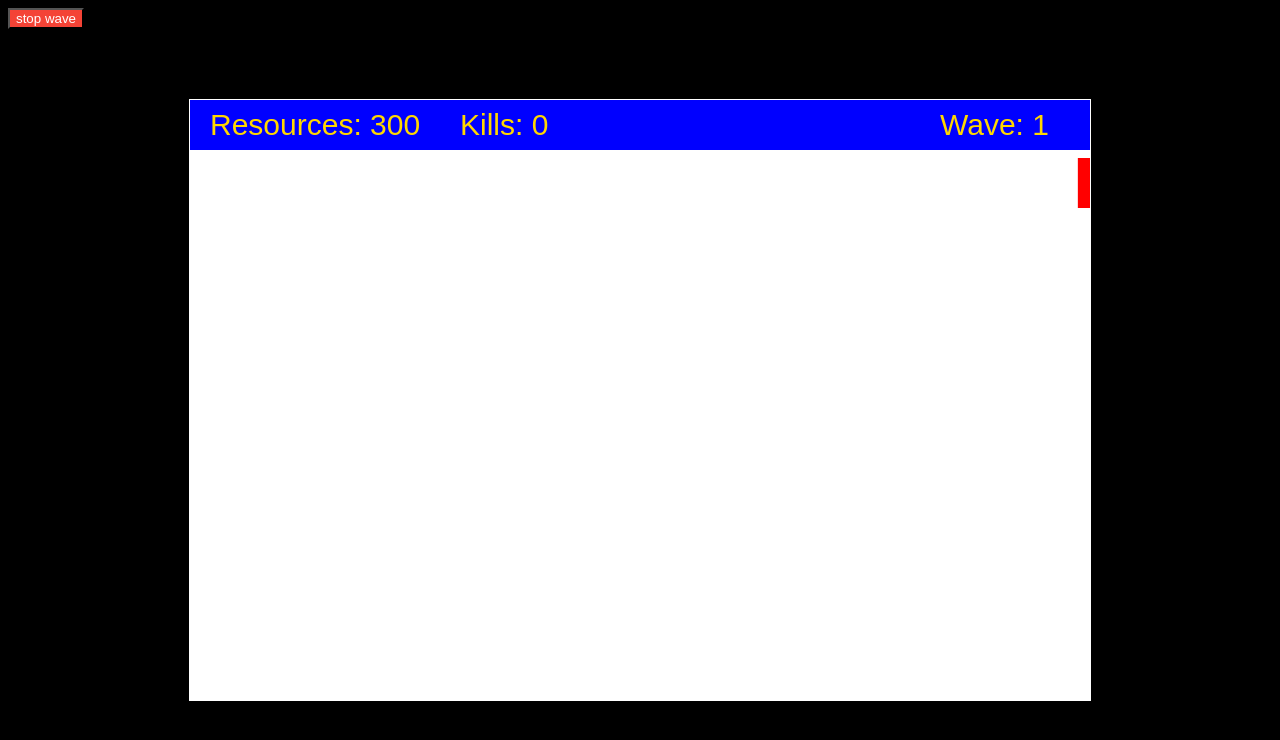
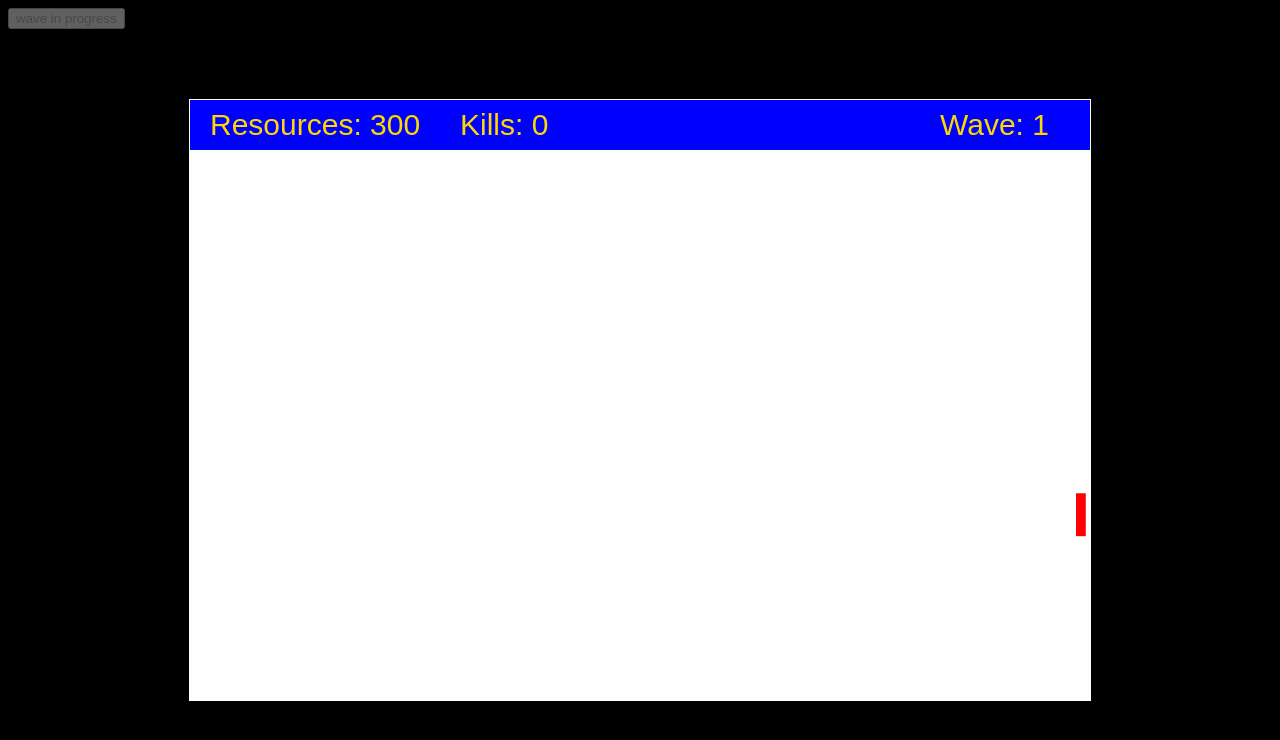
Before and after one commit to mawills/mawills.github.io, a website built with webpack: page index.html in a window 1280 px wide. Both pictures are taken after a click on the button "start". Built offline with nearby package versions, Linux system fonts and the light colour scheme.

Commit message:
create alien population and attack waves

```diff
--- a/js/enemy.ts
+++ b/js/alien.ts
@@ -1,4 +1,4 @@
-export default class Enemy {
+export default class Alien {
   id: number;
   x: number;
   y: number;
@@ -9,6 +9,7 @@ export default class Enemy {
   health: number;
   maxHealth: number;
   lootValue: number;
+  alive: boolean;
 
   constructor(x: number, y: number, width: number, height: number) {
     this.id = Math.random();
@@ -21,10 +22,16 @@ export default class Enemy {
     this.health = 100;
     this.maxHealth = this.health;
     this.lootValue = 20;
+    this.alive = true;
+  }
+
+  checkAlive() {
+    if (this.health <= 0) this.alive = false;
   }
 
   update() {
     this.x -= this.movement;
+    this.checkAlive();
   }
 
   draw(ctx: CanvasRenderingContext2D) {
--- a/js/game.ts
+++ b/js/game.ts
@@ -1,10 +1,11 @@
 import Cell from "./cell";
 import Mouse from "./mouse";
 import Tower from "./tower";
-import Enemy from "./enemy";
+import Alien from "./alien";
 import Projectile from "./projectile";
 import Configuration from "./configuration";
 import FloatingText from "./floatingText";
+import Population from "./population";
 
 interface ControlsBar {
   width: number;
@@ -19,12 +20,12 @@ export default class Game {
   cellGap: number;
   grid: Cell[];
   towers: Map<string, Tower>;
-  enemies: Map<number, Enemy>;
+  aliens: Map<number, Alien>;
   projectiles: Projectile[];
   floatingTexts: FloatingText[];
   controlsBar: ControlsBar;
   mouse: Mouse;
-  enemiesInterval: number;
+  alienSpawnInterval: number;
   numResources: number;
   towerCost: number;
   waveSize: number;
@@ -35,6 +36,10 @@ export default class Game {
   gameOver: boolean;
   nextWaveButton: HTMLButtonElement;
   waveInProgress: boolean;
+  population: Population;
+  alienSurvivors: Alien[];
+  alienReserves: Alien[];
+  gameStarted: boolean;
 
   constructor(config: Configuration) {
     this.config = config;
@@ -54,9 +59,14 @@ export default class Game {
 
     // game objects
     this.towers = new Map();
-    this.enemies = new Map();
+    this.aliens = new Map();
     this.projectiles = [];
     this.floatingTexts = [];
+
+    // alien population
+    this.population = new Population(config.ENEMY_STARTING_POPULATION);
+    this.alienSurvivors = [];
+    this.alienReserves = [];
 
     // stats
     this.numResources = config.PLAYER_STARTING_RESOURCES;
@@ -68,7 +78,7 @@ export default class Game {
       height: this.cellSize,
     };
     this.mouse = new Mouse(config);
-    this.enemiesInterval = config.ENEMY_SPAWN_INTERVAL;
+    this.alienSpawnInterval = config.ENEMY_SPAWN_INTERVAL;
     this.towerCost = config.TOWER_COST;
     this.waveSize = config.STARTING_WAVE_SIZE;
     this.waveGrowthSize = config.WAVE_GROWTH;
@@ -78,6 +88,7 @@ export default class Game {
       document.getElementById("next-wave")
     );
     this.waveInProgress = false;
+    this.gameStarted = false;
 
     this.populateGrid();
     this.handleMouseMovement();
@@ -94,16 +105,17 @@ export default class Game {
     this.handleGrid();
     this.handleTowers();
     this.handleProjectiles();
-    this.handleEnemies();
+    this.handleAliens();
     this.handleGameStatus();
     this.handleFloatingTexts();
+    this.handleAttackWave();
     this.frame += 1;
     if (!this.gameOver) requestAnimationFrame(this.animate);
   };
 
   collisionDetection = (
-    first: Tower | Enemy | Projectile | Mouse,
-    second: Tower | Enemy | Projectile | Mouse
+    first: Tower | Alien | Projectile | Mouse,
+    second: Tower | Alien | Projectile | Mouse
   ) => {
     if (
       first.x >= second.x + second.width ||
@@ -117,8 +129,8 @@ export default class Game {
   };
 
   calculateDistance(
-    first: Tower | Enemy | Projectile,
-    second: Tower | Enemy | Projectile
+    first: Tower | Alien | Projectile,
+    second: Tower | Alien | Projectile
   ) {
     const deltaX = Math.abs(first.x - second.x);
     const deltaY = Math.abs(first.y - second.y);
@@ -156,7 +168,7 @@ export default class Game {
             200,
             400,
             2,
-            5
+            10
           )
         );
         this.numResources -= this.towerCost;
@@ -177,18 +189,20 @@ export default class Game {
 
   handleNextWaveButton = () => {
     this.nextWaveButton.addEventListener("click", () => {
-      this.waveInProgress = !this.waveInProgress;
+      console.log(
+        this.gameStarted,
+        this.waveInProgress,
+        this.aliens,
+        this.alienReserves
+      );
+      if (!this.gameStarted) this.gameStarted = true;
 
-      if (this.waveInProgress) {
-        this.waveCount += 1;
-        this.nextWaveButton.innerText = "stop wave";
-      } else {
-        this.nextWaveButton.innerText = "next wave";
-      }
-
-      this.nextWaveButton.classList.contains("button-red")
-        ? this.nextWaveButton.classList.remove("button-red")
-        : this.nextWaveButton.classList.add("button-red");
+      this.waveInProgress = true;
+      this.alienReserves = this.population.createAttackWave(this.waveSize);
+      this.waveCount += 1;
+      this.waveSize += this.waveGrowthSize;
+      this.nextWaveButton.disabled = true;
+      this.nextWaveButton.innerText = "wave in progress";
     });
   };
 
@@ -223,50 +237,49 @@ export default class Game {
     });
   };
 
-  handleEnemies = () => {
-    this.enemies.forEach((enemy, key) => {
-      enemy.update();
-      enemy.draw(this.ctx);
-      if (enemy.x + enemy.width < 0) {
-        this.enemies.delete(key);
+  handleAliens = () => {
+    this.aliens.forEach((alien, key) => {
+      alien.update();
+      alien.draw(this.ctx);
+      if (alien.x + alien.width < 0) {
+        this.aliens.delete(key);
       }
-      if (enemy.health <= 0) {
-        this.enemies.delete(key);
+      if (!alien.alive) {
+        this.aliens.delete(key);
         this.floatingTexts.push(
           new FloatingText(
             this,
-            "+" + enemy.lootValue,
-            enemy.x,
-            enemy.y,
+            "+" + alien.lootValue,
+            alien.x,
+            alien.y,
             15,
             "black"
           )
         );
-        this.numResources += enemy.lootValue;
+        this.numResources += alien.lootValue;
         this.numKills += 1;
       }
     });
 
-    if (this.waveInProgress && this.frame % this.enemiesInterval === 0) {
-      const newEnemyWidth = this.cellSize - this.cellGap * 2;
-      const newEnemyHeight = newEnemyWidth;
-      const veritcalPosition = Math.floor(
-        Math.random() *
-          (this.canvas.height - this.controlsBar.height / this.cellSize) -
-          newEnemyHeight
-      );
-      const newEnemy = new Enemy(
-        this.canvas.width,
-        veritcalPosition,
-        newEnemyWidth,
-        newEnemyHeight
-      );
-      this.enemies.set(newEnemy.id, newEnemy);
-      if (this.enemiesInterval > 120) this.enemiesInterval -= 50;
+    if (this.waveInProgress && this.frame % this.alienSpawnInterval === 0) {
+      let temp = this.alienReserves.pop();
+      if (temp) this.aliens.set(temp.id, temp);
+      if (this.alienSpawnInterval > 120) this.alienSpawnInterval -= 50;
+    }
+  };
+
+  handleAttackWave = () => {
+    if (this.alienReserves.length == 0 && this.aliens.size == 0) {
+      this.waveInProgress = false;
     }
   };
 
   handleGameStatus = () => {
+    if (this.gameStarted && !this.waveInProgress) {
+      this.nextWaveButton.disabled = false;
+      this.nextWaveButton.innerText = "next wave";
+    }
+
     this.ctx.fillStyle = "blue";
     this.ctx.fillRect(0, 0, this.controlsBar.width, this.controlsBar.height);
     this.ctx.fillStyle = "gold";
--- /dev/null
+++ b/js/population.ts
@@ -0,0 +1,57 @@
+import Alien from "./alien";
+
+export default class Population {
+  population: Alien[];
+  maxHeight: number;
+  maxWidth: number;
+  minHeight: number;
+  minWidth: number;
+
+  constructor(n: number) {
+    this.population = [];
+    this.maxHeight = 100;
+    this.minHeight = 50;
+    this.maxWidth = 100;
+    this.minWidth = 50;
+    this.initializePopulation(n);
+  }
+
+  initializePopulation(n: number) {
+    for (let i = 0; i < n; i++) {
+      const width = Math.random() * (this.maxWidth - this.minWidth + 1);
+      const height = Math.random() * (this.maxHeight - this.minHeight + 1);
+      const veritcalPosition = Math.random() * (600 - height);
+      this.population.push(new Alien(900, veritcalPosition, width, height));
+    }
+  }
+
+  shufflePopulation() {
+    // Fisher-Yates shuffle algorithm
+    let count = this.population.length;
+    let randomNumber = 0;
+    let temp: Alien;
+    while (count) {
+      randomNumber = (Math.random() * count--) | 0;
+      temp = this.population[count];
+      this.population[count] = this.population[randomNumber];
+      this.population[randomNumber] = temp;
+    }
+  }
+
+  createAttackWave(n: number): Alien[] {
+    this.shufflePopulation();
+    let attackWave: Alien[] = [];
+    for (let i = 0; i < n; i++) {
+      let temp = this.population.pop();
+      if (temp) {
+        attackWave.push(temp);
+      } else {
+        break;
+      }
+    }
+
+    return attackWave;
+  }
+
+  reproduce() {}
+}
--- a/js/projectile.ts
+++ b/js/projectile.ts
@@ -61,9 +61,9 @@ export default class Projectile {
       return;
     }
 
-    this.game.enemies.forEach((enemy) => {
-      if (this.game.collisionDetection(this, enemy)) {
-        enemy.health -= this.power;
+    this.game.aliens.forEach((alien) => {
+      if (this.game.collisionDetection(this, alien)) {
+        alien.health -= this.power;
         this.destroyed = true;
         return;
       }
--- a/js/tower.ts
+++ b/js/tower.ts
@@ -1,5 +1,5 @@
 import Projectile from "./projectile";
-import Enemy from "./enemy";
+import Alien from "./alien";
 import Game from "./game";
 
 export default class Tower {
@@ -14,7 +14,7 @@ export default class Tower {
   cooldown: number;
   lastFired: number;
   angle: number;
-  target: Enemy | null;
+  target: Alien | null;
 
   constructor(
     game: Game,
@@ -50,12 +50,12 @@ export default class Tower {
   }
 
   findTarget() {
-    if (this.target && !this.game.enemies.has(this.target.id))
+    if (this.target && !this.game.aliens.has(this.target.id))
       this.target = null;
     if (!this.target) {
-      this.game.enemies.forEach((enemy) => {
-        if (this.game.calculateDistance(this, enemy) < this.range) {
-          this.target = enemy;
+      this.game.aliens.forEach((alien) => {
+        if (this.game.calculateDistance(this, alien) < this.range) {
+          this.target = alien;
           return;
         }
       });
--- a/style.css
+++ b/style.css
@@ -12,8 +12,3 @@ body {
   height: 600px;
   background: white;
 }
-
-.button-red {
-  color: white;
-  background-color: #f44336;
-}
```
